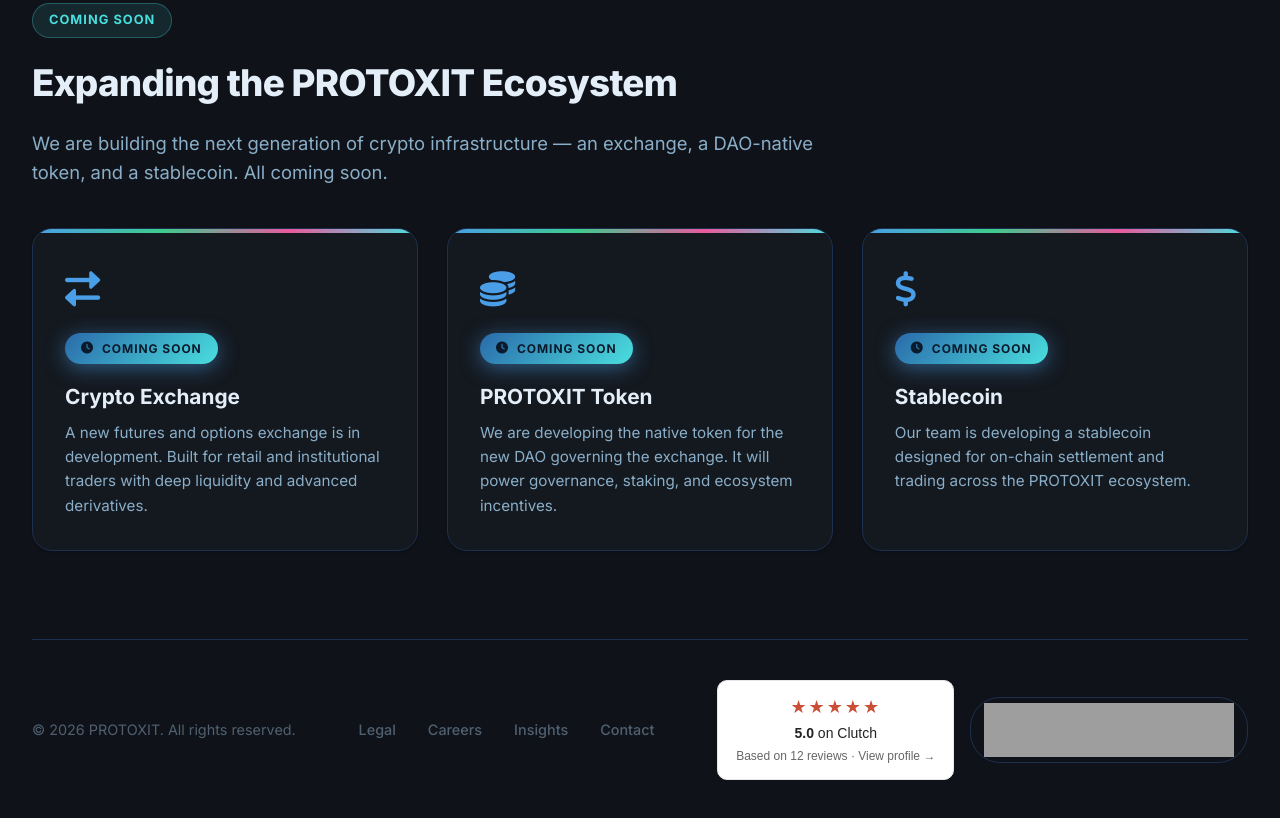
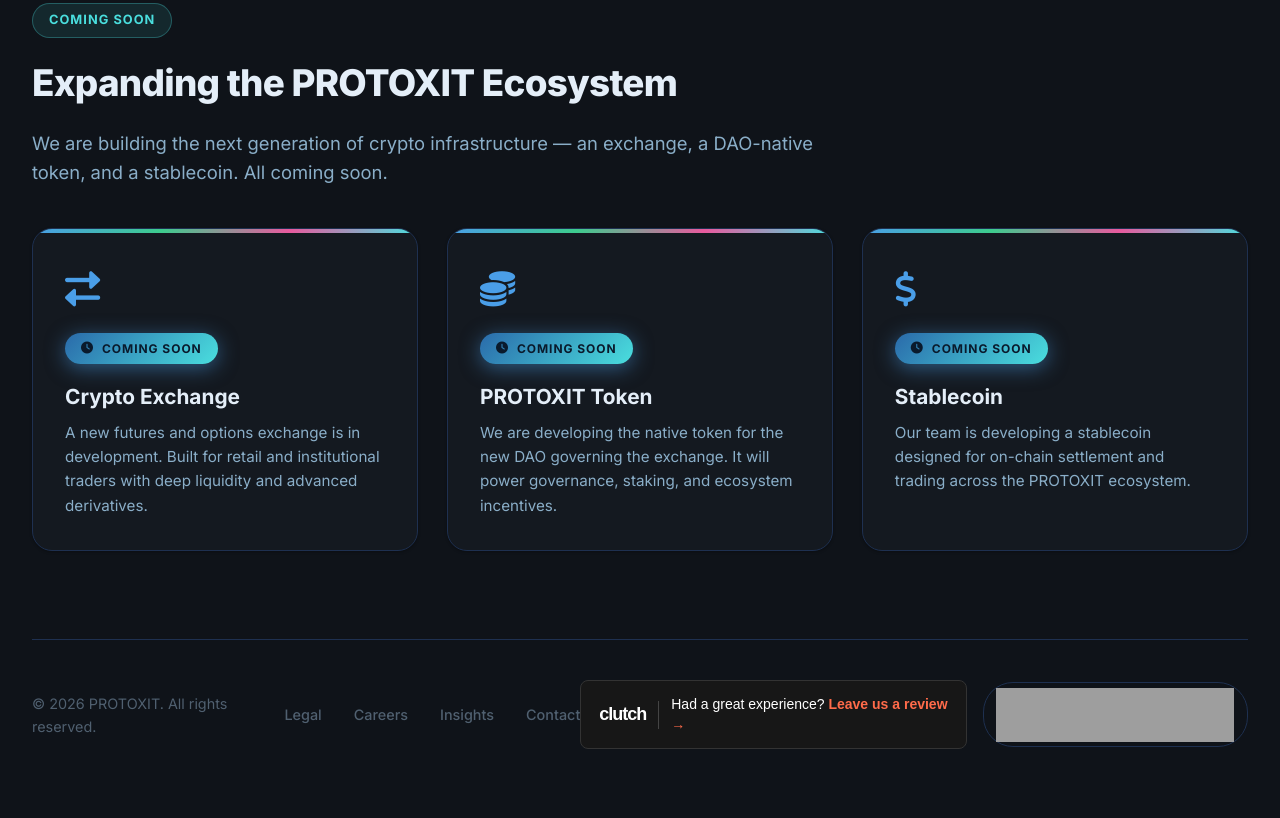
Before and after one commit to PROTOXIT/protoxit.github.io, a plain HTML site: page index.html in a window 1280 px wide. Shown: the part 1406-2224 px from the top of the page. After the commit the page ends 2195 px from the top, so only its background shows below. Drawn offline with Linux system fonts and the light colour scheme; grey boxes are pictures that could not be loaded.

Commit message:
Update index.html

```diff
--- a/index.html
+++ b/index.html
@@ -2180,17 +2180,18 @@
         <a data-page="contact">Contact</a>
       </div>
       <div class="footer-social">
-        <a
+      <a
   href="https://clutch.co/profile/protoxit"
   target="_blank"
   rel="noopener noreferrer"
-  aria-label="View our Clutch profile"
-  style="display:inline-flex; flex-direction:column; gap:4px; padding:14px 18px; border:1px solid #e5e7eb; border-radius:10px; color:#222; font:14px/1.4 Arial,sans-serif; text-decoration:none; background:#fff;"
+  aria-label="Leave us a review on Clutch"
+  style="display:inline-flex; align-items:center; gap:12px; padding:14px 18px; background:#171717; color:#fff; border:1px solid #333; border-radius:8px; font:14px/1.4 Arial,sans-serif; text-decoration:none;"
 >
-  <span style="color:#c94f36; letter-spacing:2px; font-size:18px;" aria-hidden="true">★★★★★</span>
-  <span><strong>5.0</strong> on Clutch</span>
-  <span style="color:#666; font-size:12px;">Based on 12 reviews · View profile →</span>
+  <span style="font-size:18px; font-weight:700; letter-spacing:-1px;">clutch</span>
+  <span style="width:1px; height:28px; background:#444;"></span>
+  <span>Had a great experience? <strong style="color:#ff6b4a;">Leave us a review →</strong></span>
 </a>
+
 
       <a href="https://www.producthunt.com/products/proto-xit/reviews/new?utm_source=badge-product_review&utm_medium=badge&utm_source=badge-proto&#0045;xit" target="_blank"><img src="https://api.producthunt.com/widgets/embed-image/v1/product_review.svg?product_id=1375649&theme=dark" alt="ProtoXit - Crypto&#0032;crypto&#0032;quant&#0032;trading&#0032;firm&#0032; | Product Hunt" style="width: 250px; height: 54px;" width="250" height="54" /></a>
         </div>
```
